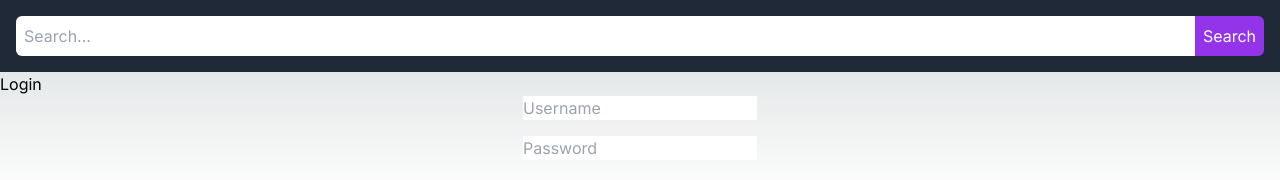
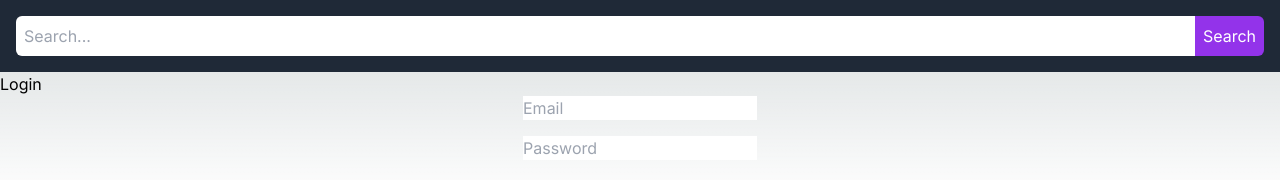
Before and after one commit to HackingGate/AltTube-Next, a Next.js app: page /login in a window 1280 px wide. Shown: the top 180 px of the page. Built offline with nearby package versions, Linux system fonts and the light colour scheme.

Commit message:
Make Email and Password displays

```diff
--- a/src/app/components/LoginForm.tsx
+++ b/src/app/components/LoginForm.tsx
@@ -1,23 +1,35 @@
 import React from 'react'
 
 interface LoginFormProps {
+  email: string
+  password: string
   onSubmit: (event: React.FormEvent<HTMLFormElement>) => void
   onEmailChange: (event: React.ChangeEvent<HTMLInputElement>) => void
   onPasswordChange: (event: React.ChangeEvent<HTMLInputElement>) => void
 }
 
 const LoginForm: React.FC<LoginFormProps> = ({
+  email,
+  password,
   onSubmit,
   onEmailChange,
   onPasswordChange,
 }) => {
   return (
     <form onSubmit={onSubmit} className={'flex flex-col space-y-4'}>
-      <input type="text" placeholder="Username" onChange={onEmailChange} />
+      <input
+        type="text"
+        placeholder="Email"
+        value={email}
+        onChange={onEmailChange}
+        style={{ color: 'black' }}
+      />
       <input
         type="password"
         placeholder="Password"
+        value={password}
         onChange={onPasswordChange}
+        style={{ color: 'black' }}
       />
       <button type="submit">Login</button>
     </form>
--- a/src/app/login/page.tsx
+++ b/src/app/login/page.tsx
@@ -23,6 +23,8 @@ export default function Login() {
     // VStack
     <div className={'flex flex-col items-center'}>
       <LoginForm
+        email={email}
+        password={password}
         onSubmit={(event) => {
           event.preventDefault()
           handleLogin()
```
